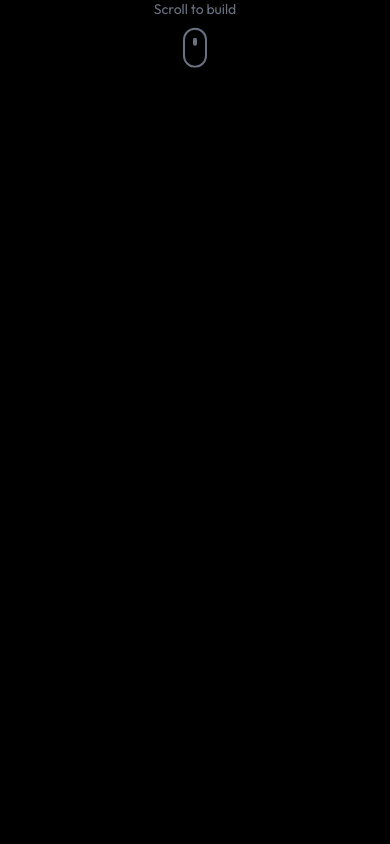
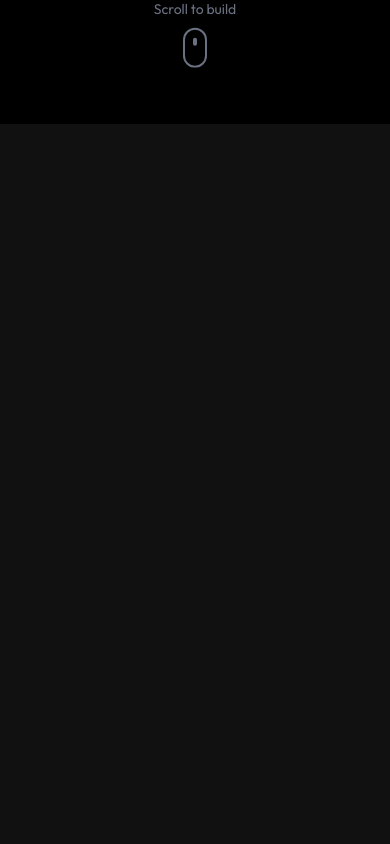
Before and after one commit to itsmk42/letsbuildwiser, a Next.js app in the folder gemini3/: page / in a window 390 px wide. Shown: the part 720-1564 px from the top of the page. Built offline with nearby package versions, Linux system fonts and the light colour scheme.

Commit message:
Update BuildingAnimation: Ultra-Realistic SVG, Modern Premium Sans design, and Mobile Optimization

```diff
--- a/gemini3/components/BuildingAnimation.tsx
+++ b/gemini3/components/BuildingAnimation.tsx
@@ -18,78 +18,64 @@ export default function BuildingAnimation() {
                 scrollTrigger: {
                     trigger: containerRef.current,
                     start: "top top",
-                    end: "+=1000%", // Moderate scroll length
-                    scrub: 1,
+                    end: "+=1200%",
+                    scrub: 0.5,
                     pin: true,
                     anticipatePin: 1,
                     invalidateOnRefresh: true,
                 },
             });
 
-            // --- TEXT ANIMATION SETUP (Left to Right Flow) ---
-            // Helper to animate text blocks: Enter from Left, Exit to Right
-            const animateText = (selector: string, startTime: number, duration: number) => {
-                // Enter
+            // --- TEXT ANIMATION (Elegant Fade & Slide) ---
+            const animateText = (selector: string, start: number, duration: number) => {
                 tl.fromTo(selector,
-                    { opacity: 0, x: -100 },
-                    { opacity: 1, x: 0, duration: duration * 0.2, ease: "power2.out" },
-                    startTime
+                    { opacity: 0, y: 30 },
+                    { opacity: 1, y: 0, duration: duration * 0.3, ease: "power2.out" },
+                    start
                 );
-                // Hold (implicit)
-                // Exit
                 tl.to(selector,
-                    { opacity: 0, x: 100, duration: duration * 0.2, ease: "power2.in" },
-                    startTime + duration * 0.8
+                    { opacity: 0, y: -30, duration: duration * 0.3, ease: "power2.in" },
+                    start + duration * 0.7
                 );
             };
 
-            // --- CONSTRUCTION ANIMATION ---
+            // --- CONSTRUCTION TIMELINE ---
 
-            // 1. Site Prep & Foundation
+            // PHASE 1: FOUNDATION (0 - 2)
             tl.fromTo(".ground-line", { scaleX: 0 }, { scaleX: 1, duration: 1 }, 0);
             tl.fromTo(".foundation-block", { scaleY: 0, transformOrigin: "bottom" }, { scaleY: 1, duration: 1 }, 0.5);
+            animateText(".text-1", 0.2, 2.5);
 
-            animateText(".text-1", 0.5, 2); // "Foundation" text
+            // PHASE 2: GROUND FLOOR (2 - 4.5)
+            tl.fromTo(".gf-col", { scaleY: 0, transformOrigin: "bottom" }, { scaleY: 1, duration: 1, stagger: 0.1 }, 2);
+            tl.fromTo(".gf-wall", { scaleY: 0, transformOrigin: "bottom" }, { scaleY: 1, duration: 1.5, stagger: 0.2 }, 2.5);
+            tl.fromTo(".gf-slab", { scaleX: 0 }, { scaleX: 1, duration: 1 }, 3.5);
+            animateText(".text-2", 2.5, 2.5);
 
-            // 2. Ground Floor Structure (Columns & Slab)
-            tl.fromTo(".gf-column",
-                { scaleY: 0, transformOrigin: "bottom" },
-                { scaleY: 1, duration: 1, stagger: 0.1 },
-                1.5
-            );
-            tl.fromTo(".gf-slab", { scaleX: 0 }, { scaleX: 1, duration: 1 }, 2.5);
+            // PHASE 3: FIRST FLOOR (4.5 - 7)
+            tl.fromTo(".ff-col", { scaleY: 0, transformOrigin: "bottom" }, { scaleY: 1, duration: 1, stagger: 0.1 }, 4.5);
+            tl.fromTo(".ff-wall", { scaleY: 0, transformOrigin: "bottom" }, { scaleY: 1, duration: 1.5, stagger: 0.2 }, 5);
+            tl.fromTo(".cantilever-beam", { scaleX: 0, transformOrigin: "left" }, { scaleX: 1, duration: 1 }, 5.5);
+            tl.fromTo(".ff-slab", { scaleX: 0 }, { scaleX: 1, duration: 1 }, 6);
+            animateText(".text-3", 5, 2.5);
 
-            animateText(".text-2", 2.5, 2); // "Structure" text
+            // PHASE 4: SECOND FLOOR (7 - 9)
+            tl.fromTo(".sf-col", { scaleY: 0, transformOrigin: "bottom" }, { scaleY: 1, duration: 1, stagger: 0.1 }, 7);
+            tl.fromTo(".sf-wall", { scaleY: 0, transformOrigin: "bottom" }, { scaleY: 1, duration: 1.5, stagger: 0.2 }, 7.5);
+            tl.fromTo(".roof-slab", { scaleX: 0 }, { scaleX: 1, duration: 1 }, 8.5);
 
-            // 3. First Floor & Roof
-            tl.fromTo(".ff-column",
-                { scaleY: 0, transformOrigin: "bottom" },
-                { scaleY: 1, duration: 1, stagger: 0.1 },
-                3.5
-            );
-            tl.fromTo(".roof-slab", { scaleX: 0 }, { scaleX: 1, duration: 1 }, 4.5);
+            // PHASE 5: ENCLOSURE (9 - 11.5)
+            tl.fromTo(".glass-panel", { scaleY: 0, opacity: 0 }, { scaleY: 1, opacity: 1, duration: 1.5, stagger: 0.05 }, 9);
+            tl.fromTo(".timber-slat", { scaleY: 0 }, { scaleY: 1, duration: 1, stagger: 0.02 }, 10);
+            animateText(".text-4", 8, 3.5);
 
-            animateText(".text-3", 4.5, 2); // "Design" text
+            // PHASE 6: LANDSCAPE (11.5 - 13)
+            tl.fromTo(".landscape", { scale: 0, opacity: 0 }, { scale: 1, opacity: 1, duration: 1.5, stagger: 0.1, ease: "back.out(1.5)" }, 11.5);
+            tl.fromTo(".pool-water", { scaleX: 0 }, { scaleX: 1, duration: 1 }, 12);
 
-            // 4. Walls & Windows (Fill in)
-            tl.fromTo(".wall-fill", { opacity: 0 }, { opacity: 1, duration: 2 }, 5.5);
-            tl.fromTo(".window-glass",
-                { scaleY: 0, transformOrigin: "top" },
-                { scaleY: 1, duration: 1.5, stagger: 0.1 },
-                6
-            );
+            // PHASE 7: FINAL REVEAL (13 - 14)
+            animateText(".text-5", 11.5, 3);
 
-            // 5. Landscape & Details
-            tl.fromTo(".landscape-tree",
-                { scale: 0, transformOrigin: "bottom" },
-                { scale: 1, duration: 1.5, stagger: 0.2, ease: "elastic.out(1, 0.5)" },
-                7.5
-            );
-            tl.fromTo(".pool-water", { scaleX: 0 }, { scaleX: 1, duration: 1 }, 8);
-
-            animateText(".text-4", 7.5, 2.5); // "Final" text
-
-            // Keep final state for a bit
             tl.to({}, { duration: 1 });
 
         }, containerRef);
@@ -98,127 +84,205 @@ export default function BuildingAnimation() {
     }, []);
 
     return (
-        <div ref={containerRef} className="relative w-full h-screen bg-black flex items-center justify-center overflow-hidden">
+        <div ref={containerRef} className="relative w-full h-screen bg-[#111] flex items-center justify-center overflow-hidden font-sans">
 
-            {/* --- TEXT OVERLAYS (Fixed Position, Animated via GSAP) --- */}
-            <div className="absolute inset-0 pointer-events-none z-40 flex flex-col items-center justify-center text-center px-6">
+            {/* --- MODERN PREMIUM SANS TEXT OVERLAYS --- */}
+            <div className="absolute inset-0 pointer-events-none z-40 flex flex-col justify-center px-4 md:px-32">
 
-                <div className="text-1 absolute opacity-0 max-w-4xl">
-                    <h2 className="text-5xl md:text-7xl font-bold text-white mb-4 tracking-tight drop-shadow-lg">Solid Foundations</h2>
-                    <p className="text-2xl text-gray-300 font-light leading-relaxed">
-                        Every masterpiece begins with a plan. We lay the groundwork for luxury living.
+                {/* Text 1 */}
+                <div className="text-1 absolute opacity-0 w-full text-center md:text-left md:max-w-2xl">
+                    <h2 className="text-3xl md:text-8xl font-bold text-white mb-4 md:mb-6 tracking-tighter">
+                        The Visionary<br className="hidden md:block" /> Foundation
+                    </h2>
+                    <div className="w-12 h-1 md:w-20 md:h-2 bg-yellow-500 mb-4 md:mb-6 mx-auto md:mx-0"></div>
+                    <p className="text-sm md:text-2xl text-gray-300 font-medium leading-relaxed max-w-xs mx-auto md:mx-0 md:max-w-lg">
+                        Rooted in precision. Engineered to withstand the test of time.
                     </p>
                 </div>
 
-                <div className="text-2 absolute opacity-0 max-w-4xl">
-                    <h2 className="text-5xl md:text-7xl font-bold text-white mb-4 tracking-tight drop-shadow-lg">Modern Structure</h2>
-                    <p className="text-2xl text-gray-300 font-light leading-relaxed">
-                        Open spaces, clean lines. Engineering that supports your lifestyle.
+                {/* Text 2 */}
+                <div className="text-2 absolute opacity-0 w-full text-center md:text-right md:max-w-2xl md:right-32 flex flex-col items-center md:items-end">
+                    <h2 className="text-3xl md:text-8xl font-bold text-white mb-4 md:mb-6 tracking-tighter">
+                        Structural<br className="hidden md:block" /> Integrity
+                    </h2>
+                    <div className="w-12 h-1 md:w-20 md:h-2 bg-yellow-500 mb-4 md:mb-6"></div>
+                    <p className="text-sm md:text-2xl text-gray-300 font-medium leading-relaxed max-w-xs md:max-w-lg">
+                        A symphony of steel and concrete. Open spaces that flow effortlessly.
                     </p>
                 </div>
 
-                <div className="text-3 absolute opacity-0 max-w-4xl">
-                    <h2 className="text-5xl md:text-7xl font-bold text-white mb-4 tracking-tight drop-shadow-lg">Elegant Design</h2>
-                    <p className="text-2xl text-gray-300 font-light leading-relaxed">
-                        Form meets function. A home designed to inspire and endure.
+                {/* Text 3 */}
+                <div className="text-3 absolute opacity-0 w-full text-center md:text-left md:max-w-2xl">
+                    <h2 className="text-3xl md:text-8xl font-bold text-white mb-4 md:mb-6 tracking-tighter">
+                        Defying<br className="hidden md:block" /> Gravity
+                    </h2>
+                    <div className="w-12 h-1 md:w-20 md:h-2 bg-yellow-500 mb-4 md:mb-6 mx-auto md:mx-0"></div>
+                    <p className="text-sm md:text-2xl text-gray-300 font-medium leading-relaxed max-w-xs mx-auto md:mx-0 md:max-w-lg">
+                        Bold cantilevers push the boundaries of physics. Floating above the land.
                     </p>
                 </div>
 
-                <div className="text-4 absolute opacity-0 max-w-4xl">
-                    <h2 className="text-6xl md:text-8xl font-bold text-[var(--color-gold)] mb-4 tracking-tighter drop-shadow-lg">Lets Build Wiser</h2>
-                    <p className="text-3xl text-white font-light">
-                        Crafting Your Dream Villa.
+                {/* Text 4 */}
+                <div className="text-4 absolute opacity-0 w-full text-center md:text-right md:max-w-2xl md:right-32 flex flex-col items-center md:items-end">
+                    <h2 className="text-3xl md:text-8xl font-bold text-white mb-4 md:mb-6 tracking-tighter">
+                        Material<br className="hidden md:block" /> Harmony
+                    </h2>
+                    <div className="w-12 h-1 md:w-20 md:h-2 bg-yellow-500 mb-4 md:mb-6"></div>
+                    <p className="text-sm md:text-2xl text-gray-300 font-medium leading-relaxed max-w-xs md:max-w-lg">
+                        Warm timber meets cool glass. A curated palette of natural textures.
+                    </p>
+                </div>
+
+                {/* Text 5 */}
+                <div className="text-5 absolute opacity-0 w-full flex flex-col items-center justify-center">
+                    <h2 className="text-4xl md:text-9xl font-black text-white mb-4 tracking-tighter text-center uppercase">
+                        Lets Build <span className="text-yellow-500">Wiser</span>
+                    </h2>
+                    <p className="text-lg md:text-3xl text-white font-bold tracking-widest uppercase">
+                        The Future of Living
                     </p>
                 </div>
 
             </div>
 
-            {/* --- SVG SCENE --- */}
+            {/* --- ULTRA-REALISTIC SVG SCENE --- */}
             <svg
                 ref={svgRef}
-                viewBox="0 0 1200 800"
-                className="w-full h-full max-w-[95vw] max-h-[80vh] z-10"
+                viewBox="0 0 2000 1000"
+                className="w-full h-full z-10"
                 preserveAspectRatio="xMidYMid meet"
             >
                 <defs>
-                    <linearGradient id="sky-grad" x1="0" y1="0" x2="0" y2="1">
-                        <stop offset="0%" stopColor="#1a1a1a" />
-                        <stop offset="100%" stopColor="#000" />
+                    {/* Realistic Concrete Texture */}
+                    <pattern id="concrete" patternUnits="userSpaceOnUse" width="100" height="100">
+                        <rect width="100" height="100" fill="#2a2a2a" />
+                        <filter id="noise">
+                            <feTurbulence type="fractalNoise" baseFrequency="0.8" numOctaves="3" stitchTiles="stitch" />
+                        </filter>
+                        <rect width="100" height="100" fill="transparent" opacity="0.1" filter="url(#noise)" />
+                    </pattern>
+
+                    {/* Realistic Wood Texture */}
+                    <pattern id="wood" patternUnits="userSpaceOnUse" width="20" height="100">
+                        <rect width="20" height="100" fill="#3e2723" />
+                        <line x1="0" y1="0" x2="0" y2="100" stroke="#281815" strokeWidth="1" />
+                        <line x1="10" y1="0" x2="10" y2="100" stroke="#4e342e" strokeWidth="0.5" opacity="0.5" />
+                    </pattern>
+
+                    {/* Glass Reflection Gradient */}
+                    <linearGradient id="glass-real" x1="0" y1="0" x2="1" y2="1">
+                        <stop offset="0%" stopColor="rgba(255,255,255,0.2)" />
+                        <stop offset="40%" stopColor="rgba(200,220,255,0.1)" />
+                        <stop offset="60%" stopColor="rgba(200,220,255,0.05)" />
+                        <stop offset="100%" stopColor="rgba(0,0,0,0.1)" />
                     </linearGradient>
-                    <linearGradient id="glass-grad" x1="0" y1="0" x2="0" y2="1">
-                        <stop offset="0%" stopColor="rgba(135, 206, 235, 0.6)" />
-                        <stop offset="100%" stopColor="rgba(0, 100, 200, 0.3)" />
-                    </linearGradient>
-                    <filter id="glow">
-                        <feGaussianBlur stdDeviation="2.5" result="coloredBlur" />
+
+                    {/* Pool Water Caustics */}
+                    <pattern id="water" patternUnits="userSpaceOnUse" width="50" height="50">
+                        <rect width="50" height="50" fill="#006994" />
+                        <path d="M0,25 Q12.5,10 25,25 T50,25" stroke="rgba(255,255,255,0.1)" fill="none" />
+                    </pattern>
+
+                    {/* Drop Shadow for Depth */}
+                    <filter id="shadow" x="-20%" y="-20%" width="140%" height="140%">
+                        <feGaussianBlur in="SourceAlpha" stdDeviation="5" />
+                        <feOffset dx="5" dy="5" result="offsetblur" />
+                        <feComponentTransfer>
+                            <feFuncA type="linear" slope="0.5" />
+                        </feComponentTransfer>
                         <feMerge>
-                            <feMergeNode in="coloredBlur" />
+                            <feMergeNode />
                             <feMergeNode in="SourceGraphic" />
                         </feMerge>
                     </filter>
                 </defs>
 
-                {/* Ground */}
-                <line x1="0" y1="600" x2="1200" y2="600" stroke="#444" strokeWidth="2" className="ground-line" />
+                {/* Ground & Atmosphere */}
+                <rect width="2000" height="1000" fill="#111" />
+                <line x1="0" y1="850" x2="2000" y2="850" stroke="#333" strokeWidth="2" className="ground-line" />
 
                 {/* Foundation */}
-                <rect x="200" y="600" width="800" height="40" fill="#222" stroke="#333" className="foundation-block" />
+                <rect x="100" y="850" width="1800" height="100" fill="url(#concrete)" className="foundation-block" filter="url(#shadow)" />
 
                 {/* --- GROUND FLOOR --- */}
                 <g className="gf-group">
+                    {/* Walls with Concrete Texture */}
+                    <rect x="200" y="650" width="300" height="200" fill="url(#concrete)" className="gf-wall" filter="url(#shadow)" />
+                    <rect x="220" y="670" width="260" height="180" fill="#1a1a1a" className="gf-wall" /> {/* Dark Garage Door */}
+
+                    <rect x="550" y="450" width="300" height="400" fill="#1a1a1a" className="gf-wall" /> {/* Entry Void */}
+
+                    <rect x="900" y="600" width="800" height="250" fill="url(#concrete)" className="gf-wall" filter="url(#shadow)" />
+
                     {/* Columns */}
-                    <rect x="220" y="450" width="20" height="150" fill="#333" className="gf-column" />
-                    <rect x="400" y="450" width="20" height="150" fill="#333" className="gf-column" />
-                    <rect x="600" y="450" width="20" height="150" fill="#333" className="gf-column" />
-                    <rect x="960" y="450" width="20" height="150" fill="#333" className="gf-column" />
-
-                    {/* Walls (Fill) */}
-                    <rect x="240" y="450" width="160" height="150" fill="#1a1a1a" className="wall-fill" />
-                    <rect x="620" y="450" width="340" height="150" fill="#1a1a1a" className="wall-fill" />
+                    <rect x="550" y="450" width="20" height="400" fill="#222" className="gf-col" />
+                    <rect x="830" y="450" width="20" height="400" fill="#222" className="gf-col" />
+                    <rect x="900" y="600" width="20" height="250" fill="#222" className="gf-col" />
+                    <rect x="1300" y="600" width="20" height="250" fill="#222" className="gf-col" />
+                    <rect x="1680" y="600" width="20" height="250" fill="#222" className="gf-col" />
 
                     {/* Slab */}
-                    <rect x="200" y="430" width="800" height="20" fill="#444" className="gf-slab" />
+                    <rect x="180" y="630" width="1540" height="20" fill="#333" className="gf-slab" />
                 </g>
 
                 {/* --- FIRST FLOOR --- */}
                 <g className="ff-group">
-                    {/* Columns */}
-                    <rect x="220" y="280" width="20" height="150" fill="#333" className="ff-column" />
-                    <rect x="600" y="280" width="20" height="150" fill="#333" className="ff-column" />
-                    <rect x="960" y="280" width="20" height="150" fill="#333" className="ff-column" />
+                    <rect x="150" y="430" width="450" height="200" fill="url(#concrete)" className="ff-wall" filter="url(#shadow)" />
+                    <rect x="150" y="630" width="450" height="15" fill="#444" className="cantilever-beam" />
 
-                    {/* Walls (Fill) */}
-                    <rect x="240" y="280" width="360" height="150" fill="#1a1a1a" className="wall-fill" />
-                    <rect x="620" y="280" width="340" height="150" fill="#1a1a1a" className="wall-fill" />
+                    <rect x="950" y="430" width="700" height="200" fill="url(#concrete)" className="ff-wall" filter="url(#shadow)" />
 
-                    {/* Roof Slab (Overhang) */}
-                    <rect x="180" y="260" width="840" height="20" fill="#555" className="roof-slab" />
+                    <rect x="580" y="430" width="20" height="200" fill="#222" className="ff-col" />
+                    <rect x="950" y="430" width="20" height="200" fill="#222" className="ff-col" />
+                    <rect x="1630" y="430" width="20" height="200" fill="#222" className="ff-col" />
+
+                    <rect x="150" y="410" width="1500" height="20" fill="#333" className="ff-slab" />
                 </g>
 
-                {/* --- WINDOWS --- */}
-                <g className="windows-group">
-                    {/* GF Windows */}
-                    <rect x="440" y="460" width="140" height="120" fill="url(#glass-grad)" className="window-glass" />
+                {/* --- SECOND FLOOR --- */}
+                <g className="sf-group">
+                    <rect x="800" y="210" width="600" height="200" fill="url(#concrete)" className="sf-wall" filter="url(#shadow)" />
+                    <rect x="800" y="210" width="15" height="200" fill="#222" className="sf-col" />
+                    <rect x="1385" y="210" width="15" height="200" fill="#222" className="sf-col" />
+                    <rect x="700" y="190" width="800" height="20" fill="#444" className="roof-slab" />
+                </g>
 
-                    {/* FF Windows */}
-                    <rect x="260" y="300" width="120" height="110" fill="url(#glass-grad)" className="window-glass" />
-                    <rect x="440" y="300" width="140" height="110" fill="url(#glass-grad)" className="window-glass" />
-                    <rect x="640" y="300" width="300" height="110" fill="url(#glass-grad)" className="window-glass" />
+                {/* --- DETAILS --- */}
+                <g className="details-group">
+                    {/* Realistic Glass Panels */}
+                    <rect x="570" y="450" width="260" height="400" fill="url(#glass-real)" className="glass-panel" opacity="0.6" />
+                    <rect x="920" y="620" width="760" height="230" fill="url(#glass-real)" className="glass-panel" opacity="0.7" />
+                    <rect x="150" y="450" width="300" height="160" fill="url(#glass-real)" className="glass-panel" opacity="0.7" />
+                    <rect x="820" y="230" width="560" height="160" fill="url(#glass-real)" className="glass-panel" opacity="0.7" />
+
+                    {/* Timber Slats */}
+                    {Array.from({ length: 12 }).map((_, i) => (
+                        <rect key={i} x={460 + i * 10} y="430" width="6" height="200" fill="url(#wood)" className="timber-slat" />
+                    ))}
                 </g>
 
                 {/* --- LANDSCAPE --- */}
                 <g className="landscape-group">
-                    {/* Pool (Left) */}
-                    <rect x="50" y="610" width="150" height="10" fill="#00d4ff" className="pool-water" opacity="0.6" />
+                    {/* Pool with Water Texture */}
+                    <rect x="1200" y="860" width="600" height="40" fill="url(#water)" className="pool-water" opacity="0.8" />
 
-                    {/* Trees (Right) */}
-                    <g transform="translate(1050, 600)" className="landscape-tree">
-                        <line x1="0" y1="0" x2="0" y2="-60" stroke="#4a3728" strokeWidth="4" />
-                        <circle cx="0" cy="-80" r="30" fill="#2d4a3e" />
+                    {/* Stylized Trees */}
+                    <g transform="translate(50, 850)" className="landscape">
+                        <line x1="0" y1="0" x2="0" y2="-120" stroke="#333" strokeWidth="4" />
+                        <circle cx="0" cy="-130" r="40" fill="#222" opacity="0.9" />
+                        <circle cx="-20" cy="-110" r="30" fill="#1a1a1a" opacity="0.8" />
+                        <circle cx="20" cy="-110" r="30" fill="#1a1a1a" opacity="0.8" />
                     </g>
-                    <g transform="translate(1120, 600)" className="landscape-tree">
-                        <line x1="0" y1="0" x2="0" y2="-40" stroke="#4a3728" strokeWidth="3" />
-                        <circle cx="0" cy="-50" r="20" fill="#2d4a3e" />
+                    <g transform="translate(1900, 850)" className="landscape">
+                        <line x1="0" y1="0" x2="0" y2="-100" stroke="#333" strokeWidth="4" />
+                        <circle cx="0" cy="-110" r="35" fill="#222" opacity="0.9" />
+                    </g>
+
+                    {/* Roof Garden */}
+                    <g transform="translate(750, 190)" className="landscape">
+                        <path d="M0,0 Q10,-20 20,0 T40,0" stroke="#4a6741" strokeWidth="2" fill="none" />
+                        <circle cx="10" cy="-15" r="5" fill="#4a6741" />
+                        <circle cx="30" cy="-10" r="8" fill="#4a6741" />
                     </g>
                 </g>
 
```
